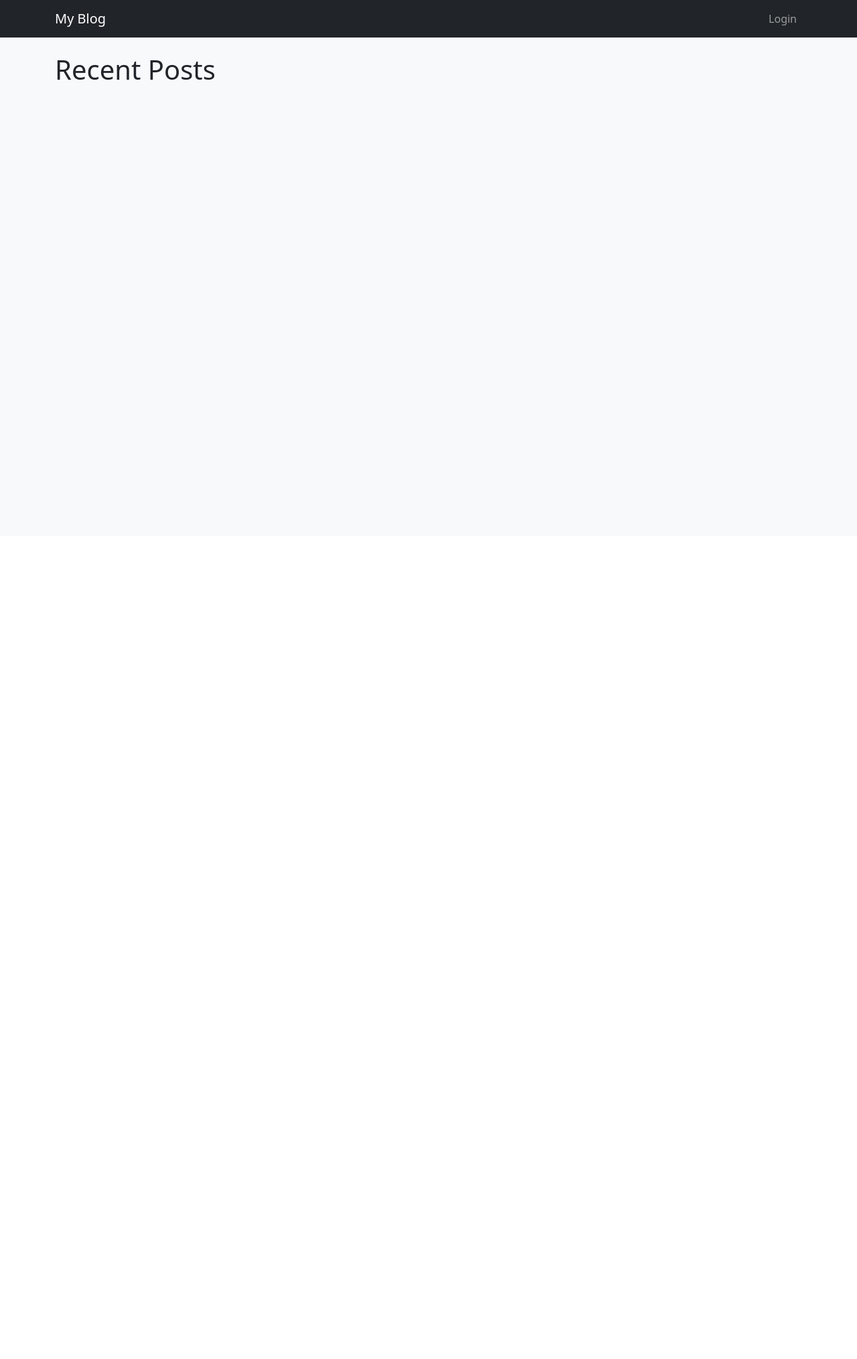
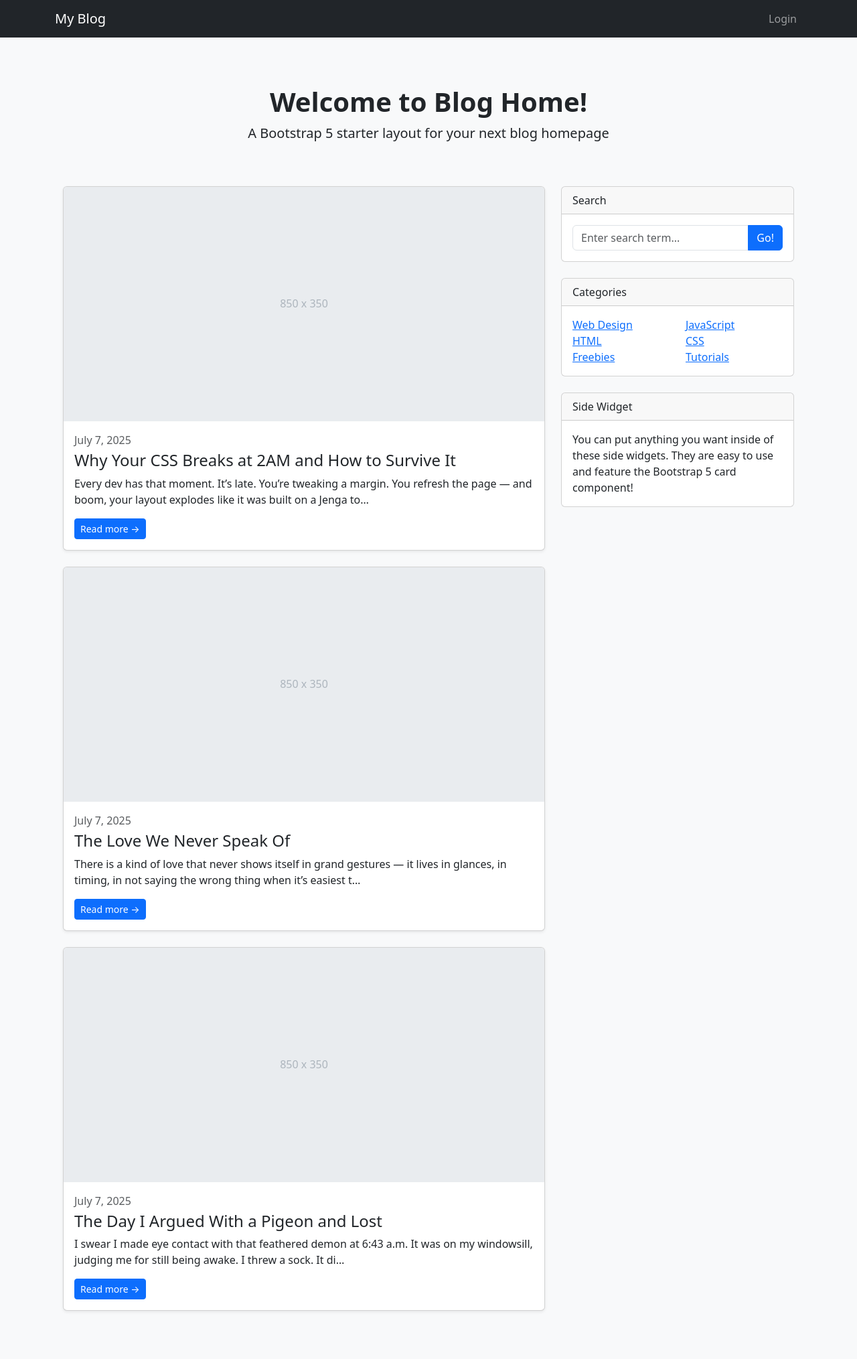
Before and after one commit to rayyan22207/Blog, a Django app: page / in a window 1280 px wide. Shown: the whole page at 67% size. Before the commit the page ends 119 px from the top, so only its background shows below. Run offline with Django 5.2, Linux system fonts and the light colour scheme; data comes from the database, SQL or seed files in the repository; both versions use the stored data as it was after the commit.

Commit message:
working on

```diff
--- a/src/blog/Templates/home.html
+++ b/src/blog/Templates/home.html
@@ -3,6 +3,88 @@
 {% block title %}Home | My Blog{% endblock %}
 
 {% block content %}
-    <h1 class="mb-4">Recent Posts</h1>
-    <!-- your post list here -->
+<div class="container">
+    <div class="py-5 text-center">
+        <h1 class="fw-bold">Welcome to Blog Home!</h1>
+        <p class="lead">A Bootstrap 5 starter layout for your next blog homepage</p>
+    </div>
+
+    <div class="row">
+        <!-- Main blog column -->
+        <div class="col-md-8">
+
+            {% for post in posts %}
+            <div class="card mb-4 shadow-sm">
+                {% if post.image %}
+                    <img src="{{ post.image.url }}" class="card-img-top" alt="{{ post.title }}">
+                {% else %}
+                    <svg class="bd-placeholder-img card-img-top" width="100%" height="350"
+                        xmlns="http://www.w3.org/2000/svg" role="img" aria-label="Placeholder"
+                        preserveAspectRatio="xMidYMid slice" focusable="false">
+                        <title>No Image</title>
+                        <rect width="100%" height="100%" fill="#e9ecef"></rect>
+                        <text x="50%" y="50%" fill="#adb5bd" dy=".3em" text-anchor="middle">850 x 350</text>
+                    </svg>
+                {% endif %}
+                <div class="card-body">
+                    <p class="text-muted mb-1">{{ post.created_at|date:"F j, Y" }}</p>
+                    <h4>{{ post.title }}</h4>
+                    <p class="card-text">{{ post.content|truncatechars:150 }}</p>
+                    <a href="#" class="btn btn-primary btn-sm">Read more →</a>
+                </div>
+            </div>
+            {% empty %}
+            <p>No posts yet.</p>
+            {% endfor %}
+
+        </div>
+
+        <!-- Sidebar widgets -->
+        <div class="col-md-4">
+            <!-- Search -->
+            <div class="card mb-4">
+                <div class="card-header">Search</div>
+                <div class="card-body">
+                    <form>
+                        <div class="input-group">
+                            <input type="text" class="form-control" placeholder="Enter search term...">
+                            <button class="btn btn-primary" type="button">Go!</button>
+                        </div>
+                    </form>
+                </div>
+            </div>
+
+            <!-- Categories -->
+            <div class="card mb-4">
+                <div class="card-header">Categories</div>
+                <div class="card-body">
+                    <div class="row">
+                        <div class="col-sm-6">
+                            <ul class="list-unstyled mb-0">
+                                <li><a href="#">Web Design</a></li>
+                                <li><a href="#">HTML</a></li>
+                                <li><a href="#">Freebies</a></li>
+                            </ul>
+                        </div>
+                        <div class="col-sm-6">
+                            <ul class="list-unstyled mb-0">
+                                <li><a href="#">JavaScript</a></li>
+                                <li><a href="#">CSS</a></li>
+                                <li><a href="#">Tutorials</a></li>
+                            </ul>
+                        </div>
+                    </div>
+                </div>
+            </div>
+
+            <!-- Side Widget -->
+            <div class="card mb-4">
+                <div class="card-header">Side Widget</div>
+                <div class="card-body">
+                    You can put anything you want inside of these side widgets. They are easy to use and feature the Bootstrap 5 card component!
+                </div>
+            </div>
+        </div>
+    </div>
+</div>
 {% endblock %}
--- a/src/blog/views.py
+++ b/src/blog/views.py
@@ -1,5 +1,7 @@
 from django.shortcuts import render
+from .models import BlogPost
 
 # Create your views here.
 def home(request):
-    return render(request, 'home.html', {'home': 'hello'})
+    posts = BlogPost.objects.all()
+    return render(request, 'home.html', {'posts': posts})
```
Also changed, not shown: src/db.sqlite3.
